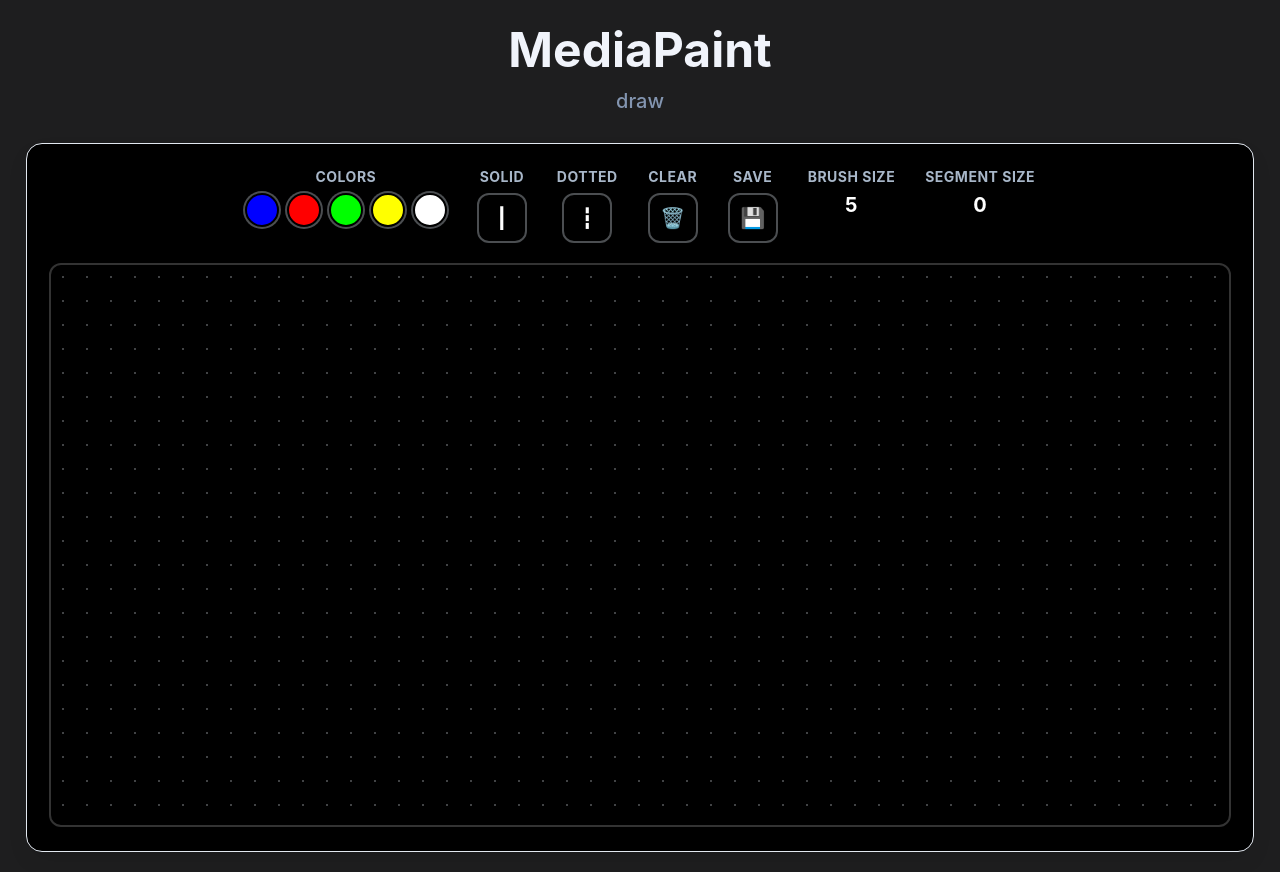
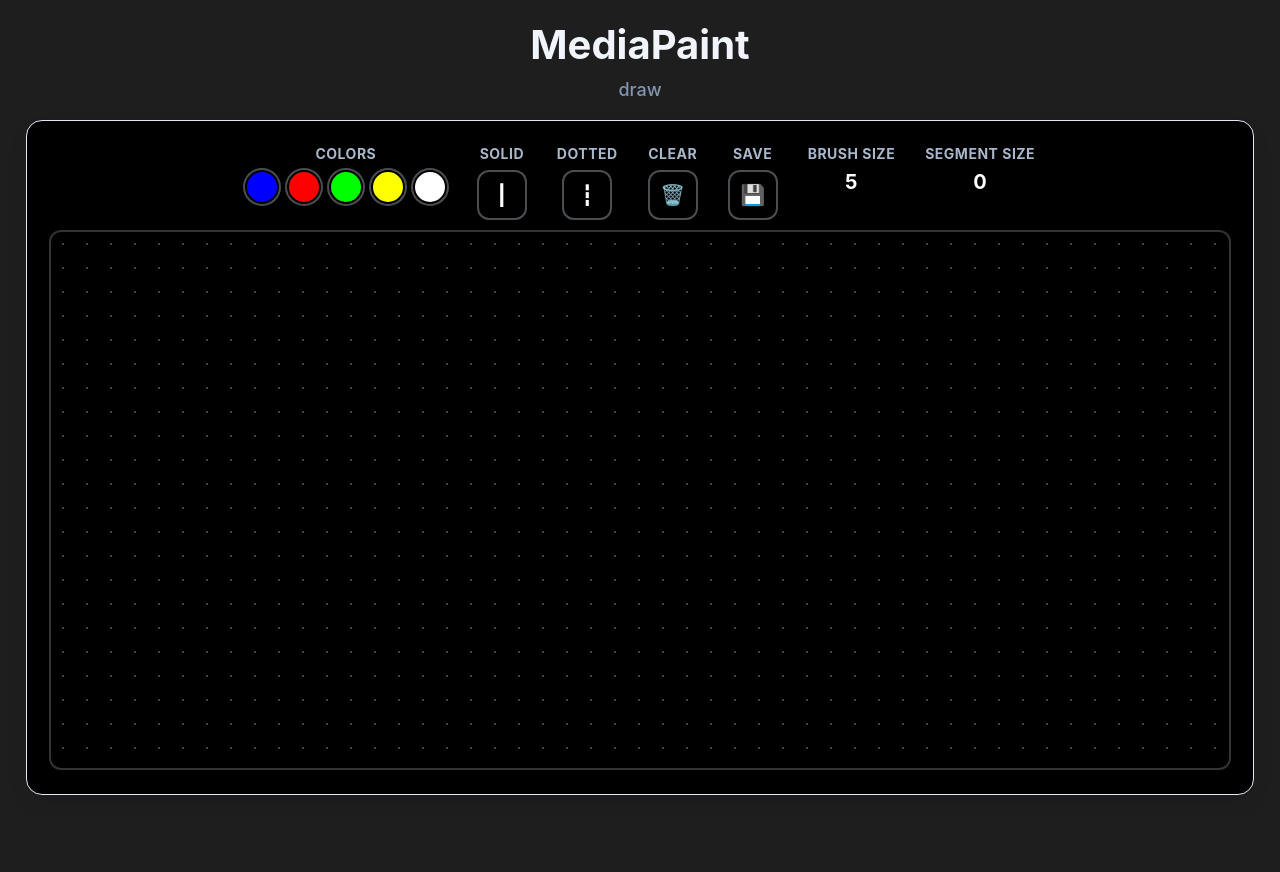
Before and after one commit to nkminion/MediaPaint, a plain HTML site: page UiHand.html in a window 1280 px wide. After the commit the page ends 815 px from the top, so only its background shows below. Drawn offline with Linux system fonts and the light colour scheme.

Commit message:
prevent scroll

```diff
--- a/stylistjeans.css
+++ b/stylistjeans.css
@@ -7,20 +7,21 @@
             align-items: center;
             padding: 20px;
             margin: 0;
-            min-height: 100vh;
+            min-height: 69vh;
+            overflow: hidden;
         }
 
         h1 {
             margin: 0;
             color: #f1f4fb;
-            font-size: 48px;
+            font-size: 40px;
         }
 
         .subtitle {
             color: #8395b0;
-            font-size: 20px;
+            font-size: 18px;
             margin-top: 10px;
-            margin-bottom: 30px;
+            margin-bottom: 20px;
             font-weight: 500;
         }
 
@@ -43,7 +44,7 @@
             justify-content: center;
             align-items: flex-start;
             gap: 30px;
-            margin-bottom: 20px;
+            margin-bottom: 10px;
         }
 
         .tools {
@@ -152,7 +153,7 @@
 
         .canvas-container {
             width: 100%;
-            height: 70vh;
+            height: 67vh;
             border: 2px solid #333333;
             border-radius: 12px;
             position: relative;
```
